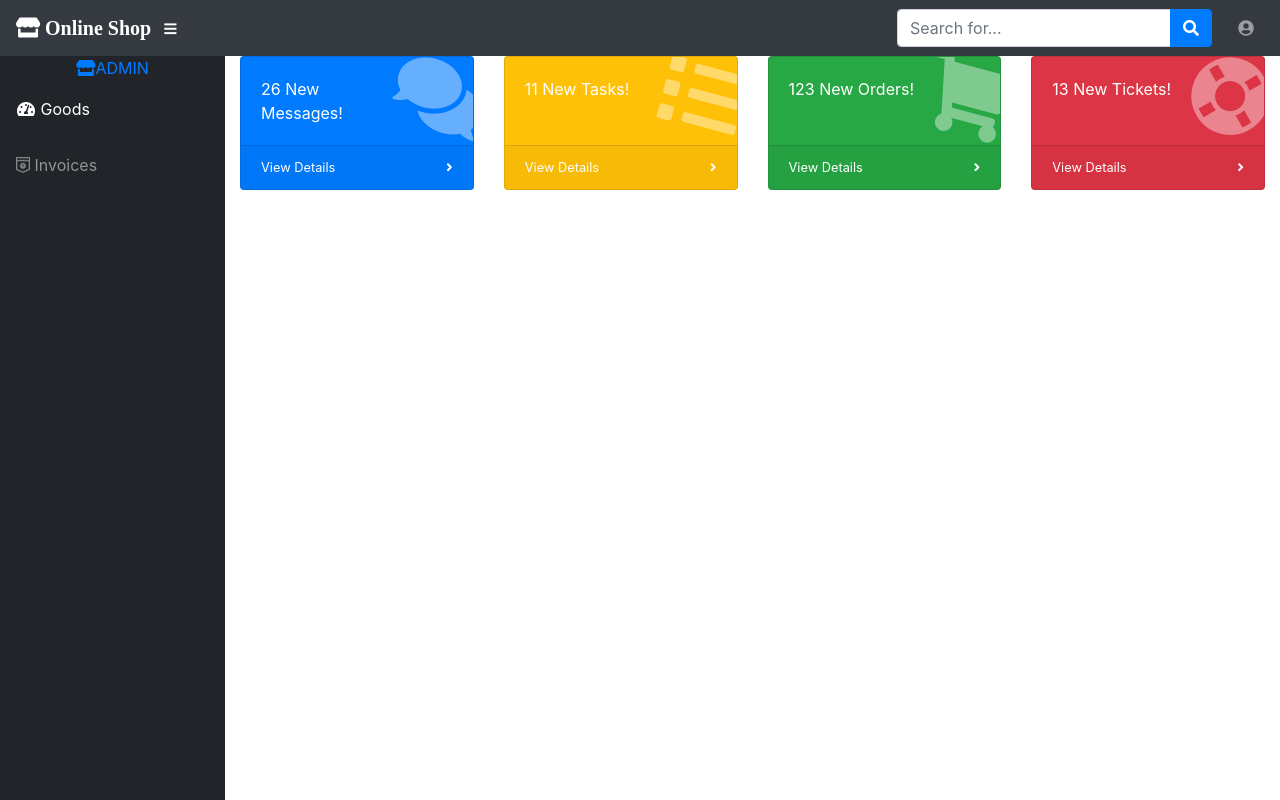
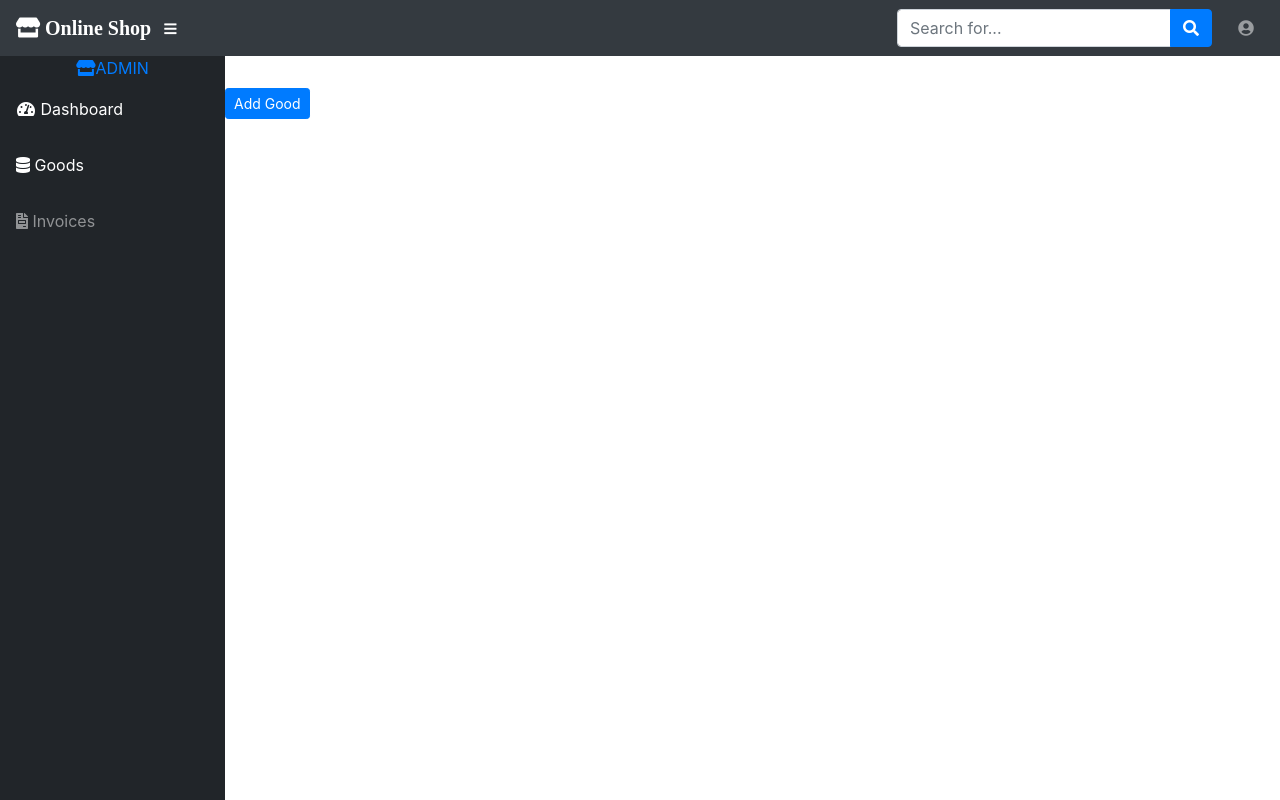
Before and after one commit to ProgNuha/ppl-2, a CodeIgniter app: page /my-online-shop/admin/Dashboard_admin in a window 1280 px wide. Run offline with CodeIgniter, Linux system fonts and the light colour scheme.

Commit message:
add good without photo

```diff
--- a/application/config/autoload.php
+++ b/application/config/autoload.php
@@ -58,7 +58,7 @@ $autoload['packages'] = array();
 |
 |	$autoload['libraries'] = array('user_agent' => 'ua');
 */
-$autoload['libraries'] = array('database');
+$autoload['libraries'] = array('database','cart');
 
 /*
 | -------------------------------------------------------------------
--- a/application/models/m_goods.php
+++ b/application/models/m_goods.php
@@ -6,4 +6,18 @@ class M_goods extends CI_Model {
 	{
 		return $this->db->get('goods');
 	}
+
+	public function find($id){
+		$result = $this->db->where('code', $id)->limit(1)->get('goods');
+
+		if($result->num_rows() > 0){
+			return $result->row();
+		} else {
+			return null;
+		}
+	}
+
+	public function add_good($data,$table){
+		$this->db->insert($table,$data);
+	}
 }
--- a/application/views/admin/dashboard.php
+++ b/application/views/admin/dashboard.php
@@ -1,69 +1,6 @@
 <div class="container-fluid">
-    <div class="row">
-        <div class="col-xl-3 col-sm-6 mb-3">
-            <div class="card text-white bg-primary o-hidden h-100">
-            <div class="card-body">
-                <div class="card-body-icon">
-                  <i class="fas fa-fw fa-comments"></i>
-                </div>
-                <div class="mr-5">26 New Messages!</div>
-              </div>
-              <a class="card-footer text-white clearfix small z-1" href="#">
-                <span class="float-left">View Details</span>
-                <span class="float-right">
-                  <i class="fas fa-angle-right"></i>
-                </span>
-              </a>
-            </div>
-          </div>
-          <div class="col-xl-3 col-sm-6 mb-3">
-            <div class="card text-white bg-warning o-hidden h-100">
-              <div class="card-body">
-                <div class="card-body-icon">
-                  <i class="fas fa-fw fa-list"></i>
-                </div>
-                <div class="mr-5">11 New Tasks!</div>
-              </div>
-              <a class="card-footer text-white clearfix small z-1" href="#">
-                <span class="float-left">View Details</span>
-                <span class="float-right">
-                  <i class="fas fa-angle-right"></i>
-                </span>
-              </a>
-            </div>
-          </div>
-          <div class="col-xl-3 col-sm-6 mb-3">
-            <div class="card text-white bg-success o-hidden h-100">
-              <div class="card-body">
-                <div class="card-body-icon">
-                  <i class="fas fa-fw fa-shopping-cart"></i>
-                </div>
-                <div class="mr-5">123 New Orders!</div>
-              </div>
-              <a class="card-footer text-white clearfix small z-1" href="#">
-                <span class="float-left">View Details</span>
-                <span class="float-right">
-                  <i class="fas fa-angle-right"></i>
-                </span>
-              </a>
-            </div>
-          </div>
-          <div class="col-xl-3 col-sm-6 mb-3">
-            <div class="card text-white bg-danger o-hidden h-100">
-              <div class="card-body">
-                <div class="card-body-icon">
-                  <i class="fas fa-fw fa-life-ring"></i>
-                </div>
-                <div class="mr-5">13 New Tickets!</div>
-              </div>
-              <a class="card-footer text-white clearfix small z-1" href="#">
-                <span class="float-left">View Details</span>
-                <span class="float-right">
-                  <i class="fas fa-angle-right"></i>
-                </span>
-              </a>
-            </div>
-          </div>
-        </div>
+  <div class="row text-center mt-3">
+  <button class="btn btn-sm btn-primary mt-3">Add Good</button>
 
+  </div>
 </div>
--- a/application/views/admin/templates/sidebar.php
+++ b/application/views/admin/templates/sidebar.php
@@ -12,14 +12,20 @@
   </a>
   <hr class="sidebar-divider my-0">
   <li class="nav-item active">
-    <a class="nav-link" href="index.html">
+    <a class="nav-link" href="<?php echo base_url('admin/Dashboard_admin')?>">
       <i class="fas fa-fw fa-tachometer-alt"></i>
+      <span>Dashboard</span>
+    </a>
+  </li>
+  <li class="nav-item active">
+    <a class="nav-link" href="<?php echo base_url('admin/Input_good')?>">
+      <i class="fas fa-database"></i>
       <span>Goods</span>
     </a>
   </li>
   <li class="nav-item">
-    <a class="nav-link" href="tables.html">
-      <i class="fab fa-shirtsinbulk"></i>
+    <a class="nav-link" href="<?php echo base_url('admin/Invoices')?>">
+      <i class="fas fa-file-invoice"></i>
       <span>Invoices</span></a>
   </li>
 </ul>
```
Also changed, not shown: application/controllers/Dashboard.php (+25 -2 lines), application/controllers/admin/Input_good.php (added, +49 -0 lines), application/views/add_to_chart.php (added, +42 -0 lines), application/views/admin/input_good.php (added, +80 -0 lines), application/views/dashboard.php (+9 -82 lines), application/views/templates/header.php (+9 -0 lines).
